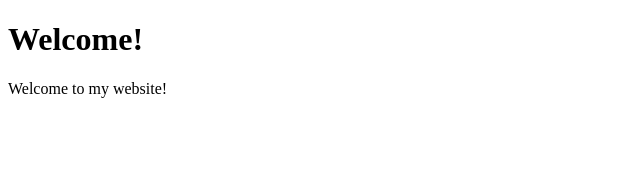
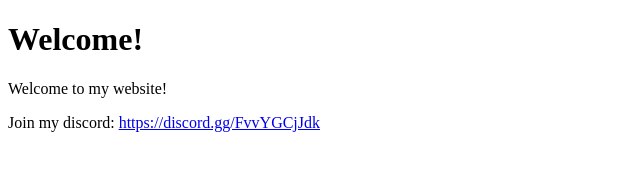
Before and after one commit to Flye001/Website, a plain HTML site: page index.html in a window 1280 px wide. Shown: the whole page, without its empty margins (0-640 px from the left). Drawn offline with Linux system fonts and the light colour scheme.

Commit message:
Update index.html

```diff
--- a/index.html
+++ b/index.html
@@ -6,5 +6,6 @@
     <body>
         <h1>Welcome!</h1>
         <p>Welcome to my website!</p>
+        <p>Join my discord: <a href="https://discord.gg/FvvYGCjJdk">https://discord.gg/FvvYGCjJdk</a></p>
     </body>
 </html>
```
